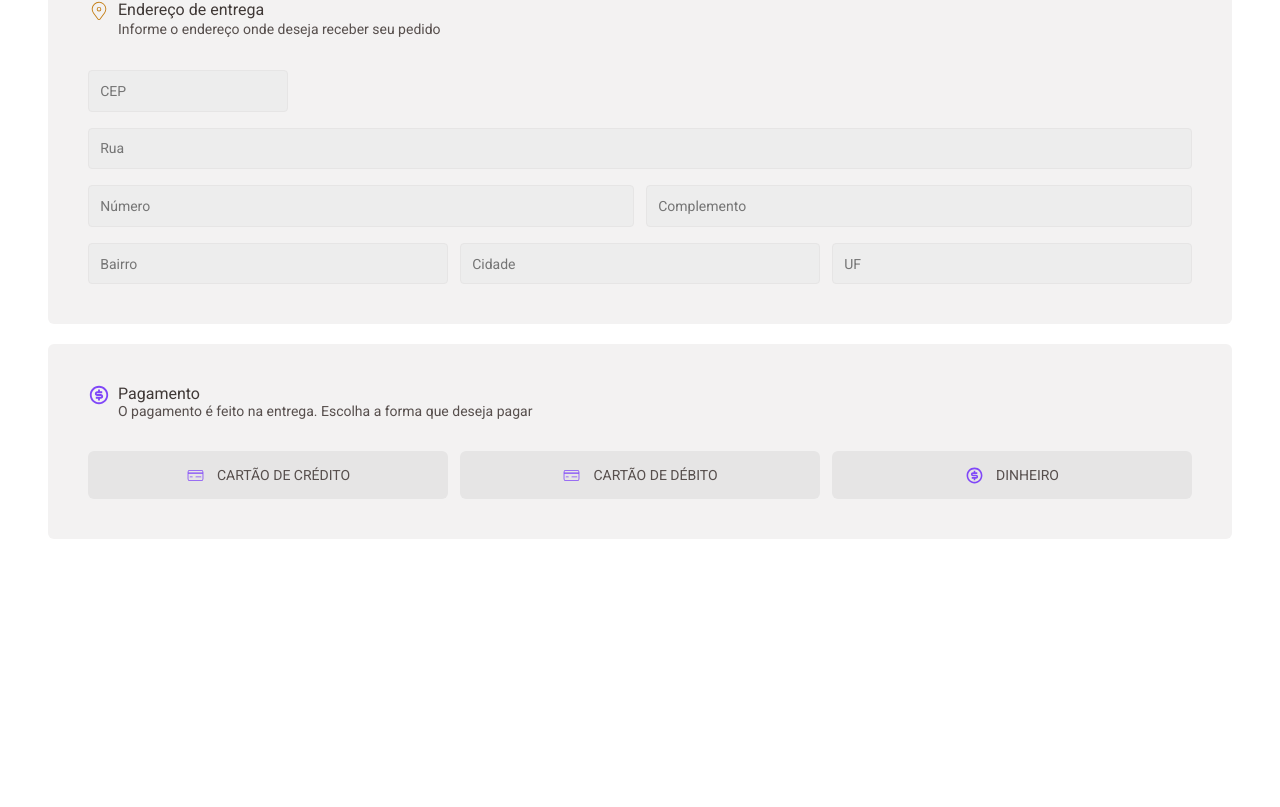
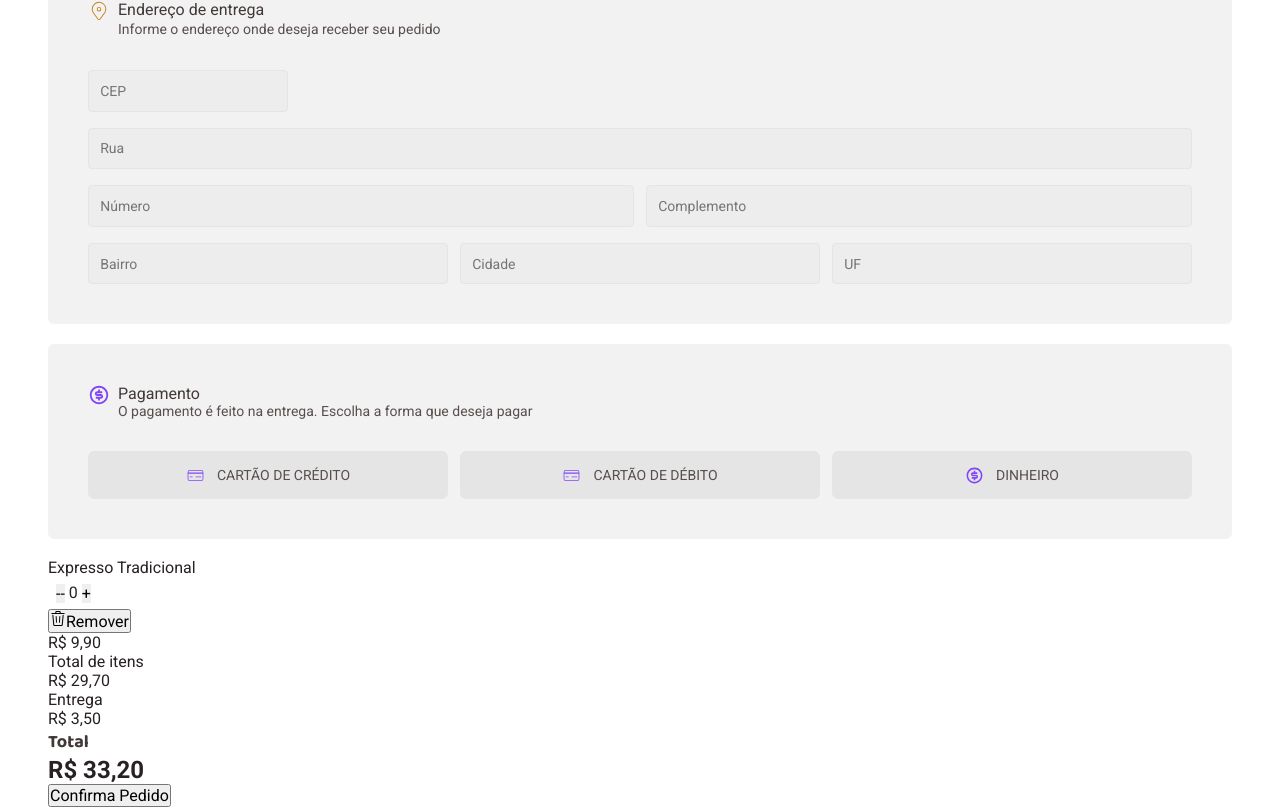
Before and after one commit to D2Diego/CoffeDelivery, a React (Vite) app: page /checkout in a window 1280 px wide. Shown: the part 314-1121 px from the top of the page. Before the commit the page ends 853 px from the top, so only its background shows below. Built offline with nearby package versions, Linux system fonts and the light colour scheme.

Commit message:
feat: create component counter

```diff
--- /dev/null
+++ b/src/components/Counter/index.tsx
@@ -0,0 +1,21 @@
+import { CounterContainer } from './styles'
+import { useState } from 'react'
+
+export function Counter() {
+  const [count, setCount] = useState<number>(0)
+
+  const increment = (): void => {
+    setCount(count + 1)
+  }
+
+  const decrement = (): void => {
+    setCount(count - 1 < 0 ? 0 : count - 1)
+  }
+  return (
+    <CounterContainer>
+      <button onClick={decrement}>--</button>
+      <span> {count} </span>
+      <button onClick={increment}>+</button>
+    </CounterContainer>
+  )
+}
--- /dev/null
+++ b/src/components/Counter/styles.ts
@@ -0,0 +1,23 @@
+import styled from 'styled-components'
+
+export const CounterContainer = styled.div`
+  display: flex;
+  height: 32px;
+  padding: 8px;
+  align-items: center;
+  gap: 4px;
+
+  button {
+    border-style: none;
+  }
+  span {
+    color: var(--Base-Title, #272221);
+    text-align: center;
+
+    font-family: Roboto;
+    font-size: 16px;
+    font-style: normal;
+    font-weight: 400;
+    line-height: 130%;
+  }
+`
--- a/src/pages/Checkout/index.tsx
+++ b/src/pages/Checkout/index.tsx
@@ -7,9 +7,11 @@ import {
 
 import { Input } from '../../components/Input'
 import { ButtonText } from '../../components/ButtonText'
+import { Counter } from '../../components/Counter'
 
 import { CiCreditCard1, CiLocationOn } from 'react-icons/ci'
 import { RiMoneyDollarCircleLine } from 'react-icons/ri'
+import { GoTrash } from 'react-icons/go'
 
 export function Checkout() {
   return (
@@ -71,7 +73,39 @@ export function Checkout() {
           />
         </div>
       </PaymentMethod>
-      <Cart></Cart>
+
+      <Cart>
+        <div>
+          <img src="" alt="" />
+          <div>
+            <p>Expresso Tradicional</p>
+            <div>
+              <Counter />
+              <button>
+                <GoTrash />
+                Remover
+              </button>
+            </div>
+          </div>
+          <span>R$ 9,90</span>
+        </div>
+
+        <div>
+          <div>
+            <p>Total de itens</p>
+            <span>R$ 29,70</span>
+          </div>
+          <div>
+            <p>Entrega</p>
+            <span> R$ 3,50</span>
+          </div>
+          <div>
+            <h1>Total</h1>
+            <h2>R$ 33,20</h2>
+          </div>
+          <button>Confirma Pedido</button>
+        </div>
+      </Cart>
     </CheckoutContainer>
   )
 }
```
